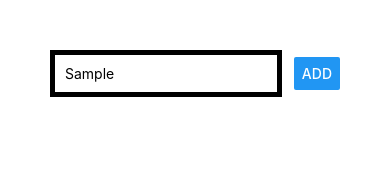
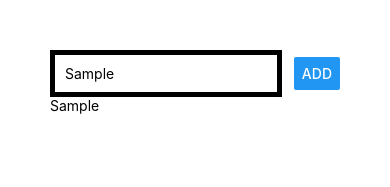
Before and after one commit to lopeselio/React-Native-GOALS-app, a React Native app in the folder rn-goals-app/: screen / in a window 390 px wide. Both pictures are taken after typing "Sample" into the empty fields and a click on the button "ADD". Shown: the top 187 px of the page. Built offline with nearby package versions, Linux system fonts and the light colour scheme.

Commit message:
adding goals to queue using map

```diff
--- a/rn-goals-app/App.js
+++ b/rn-goals-app/App.js
@@ -1,5 +1,5 @@
 import React, { useState } from 'react'
-import { StyleSheet, View, TextInput, Button } from 'react-native'
+import { StyleSheet, Text, View, TextInput, Button } from 'react-native'
 
 export default function App () {
   const [enteredGoal, setEnteredGoal] = useState('')
@@ -24,7 +24,7 @@ export default function App () {
         <Button title='ADD' onPress={addGoalHandler} />
       </View>
       <View>
-
+        {courseGoals.map((goal) => <Text>{goal}</Text>)}
       </View>
     </View>
   )
```
